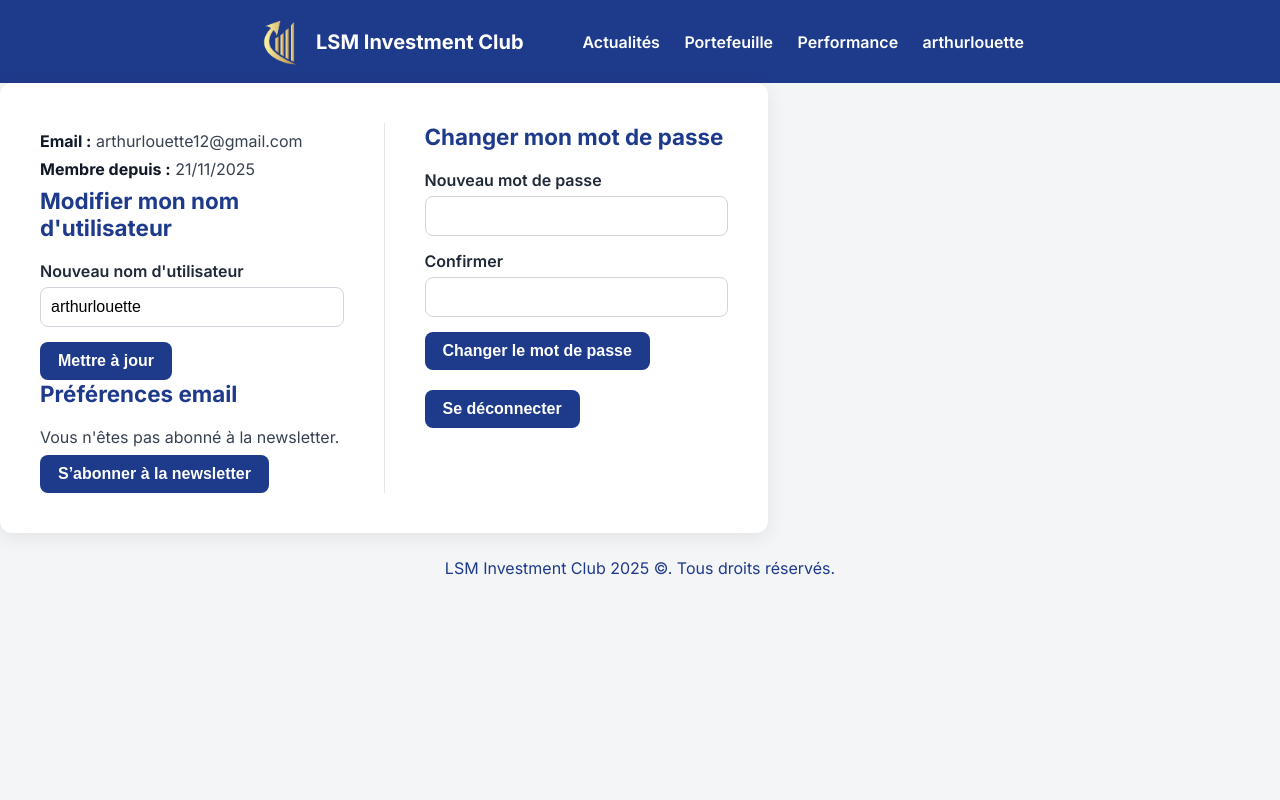
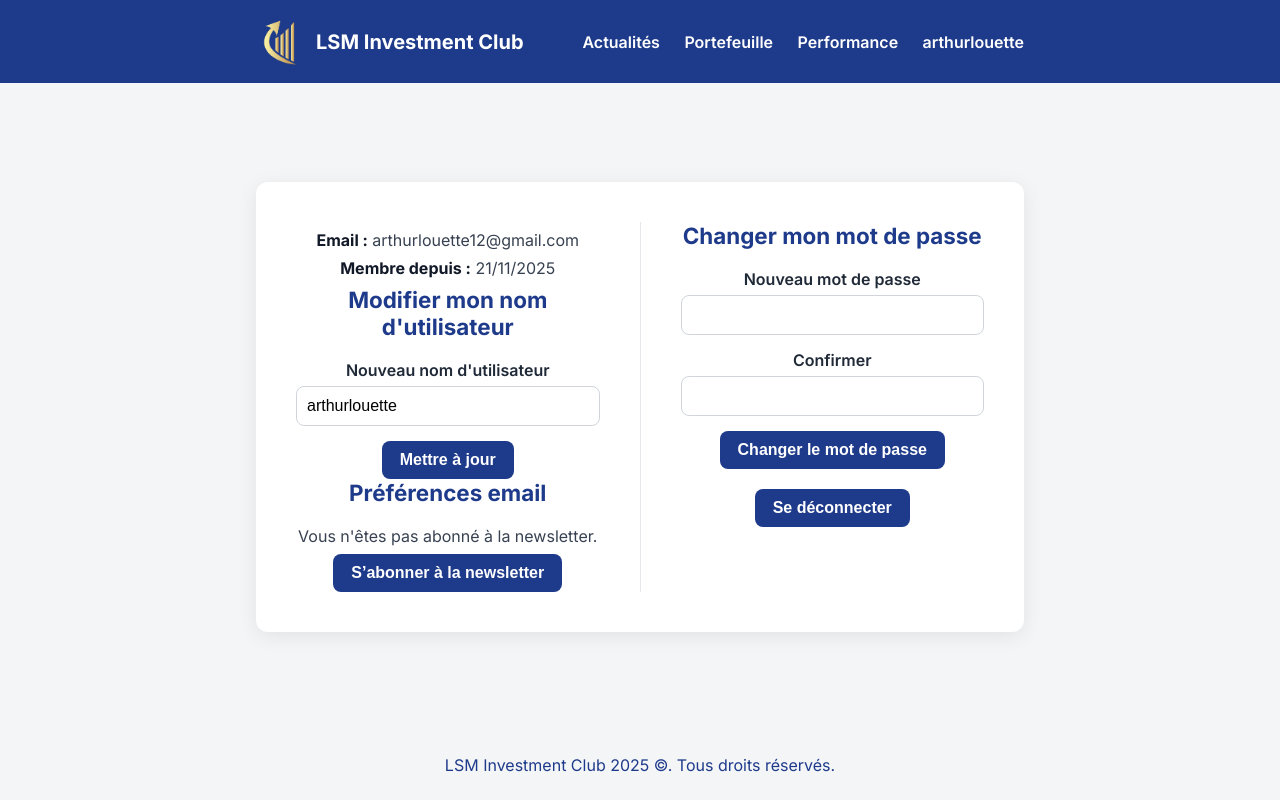
Before and after one commit to Arthvrr/lsmic-dashboard, a Django app: page /profile/ in a window 1280 px wide. Run offline with Django 5.2, Linux system fonts and the light colour scheme; a user stored in the database is signed in; data comes from the database, SQL or seed files in the repository; both versions use the stored data as it was after the commit.

Commit message:
centered main tag

```diff
--- a/lsm_investment/main/static/style.css
+++ b/lsm_investment/main/static/style.css
@@ -1,4 +1,5 @@
-body {
+html, body {
+    height: 100%;
     margin: 0;
     padding: 0;
     font-family: 'Inter', sans-serif;
@@ -6,6 +7,14 @@ body {
     color: #1f2937;
 }
 
+/* Make body a column flex container so <main> can take remaining space */
+body {
+    display: flex;
+    flex-direction: column;
+    min-height: 100vh;
+}
+
+/* Header */
 header {
     display: flex;
     justify-content: space-between;
@@ -15,6 +24,7 @@ header {
     color: white;
 }
 
+/* Header left / right */
 .header-left {
     display: flex;
     align-items: center;
@@ -29,7 +39,7 @@ header {
 .header-left a {
     font-size: 1.25rem;
     margin: 0;
-    color:white;
+    color: white;
     font-weight: bolder;
     text-decoration: none;
 }
@@ -46,6 +56,32 @@ header {
     text-decoration: underline;
 }
 
+/* MAIN: take remaining space and center its content vertically + horizontally */
+main {
+    /* main grows to fill the space between header and footer */
+    flex: 1;
+    display: flex;
+    flex-direction: column;
+    align-items: center;       /* horizontal centering of children */
+    justify-content: center;   /* vertical centering of children */
+    text-align: center;
+    padding: 30px 0;           /* breathing room above/below */
+    box-sizing: border-box;
+}
+
+/* Backwards compatibility: if you used .container/.main-container */
+.container,
+.main-container {
+    width: 100%;
+    display: flex;
+    align-items: center;
+    justify-content: center;
+    padding: 20px;
+    box-sizing: border-box;
+    /* don't force min-height here — main handles centering */
+}
+
+/* Cards (profile / performance) — keep them 60% width as requested */
 .profile-card,
 .performance-card {
     width: 60%;
@@ -60,16 +96,19 @@ header {
     box-sizing: border-box;
 }
 
+/* For the performance card we keep column layout */
 .performance-card {
     flex-direction: column;
     text-align: center;
 }
 
+/* Two-column helper used in profile */
 .left,
 .right {
     flex: 1;
 }
 
+/* visual separator for right column */
 .right {
     border-left: 1px solid #e5e7eb;
     padding-left: 40px;
@@ -105,7 +144,7 @@ label {
     color: #1f2937;
 }
 
-input {
+input, textarea {
     width: 100%;
     padding: 10px;
     border-radius: 8px;
@@ -116,6 +155,7 @@ input {
     box-sizing: border-box;
 }
 
+/* Buttons */
 button {
     background-color: #1E3A8A;
     color: white;
@@ -181,14 +221,7 @@ td img {
     vertical-align: middle;
 }
 
-main {
-    display: flex;
-    flex-direction: column;
-    align-items: center;
-    text-align: center;
-    padding-top: 30px;
-}
-
+/* Portfolio title */
 .portfolio-title {
     text-align: center;
     margin: 30px 0;
@@ -197,13 +230,7 @@ main {
     font-weight: 700;
 }
 
-footer {
-    color:#1E3A8A;
-    text-align: center;
-    padding: 25px;
-}
-
-
+/* Charts layout (used in portfolio.html) */
 .charts-container {
     display: flex;
     flex-direction: column;
@@ -215,7 +242,6 @@ footer {
 
 .chart-card {
     width: 57%;
-    /* max-width: 1200px; */
     height: 400px;
     padding: 20px;
     background: white;
@@ -230,13 +256,17 @@ footer {
     height: 100% !important;
 }
 
+/* Footer */
+footer {
+    color:#1E3A8A;
+    text-align: center;
+    padding: 25px;
+}
 
+/* Responsive tweaks */
+@media (max-width: 900px) {
+    header { padding: 15px 10%; }
 
-
-
-
-/* Responsive */
-@media (max-width: 900px) {
     .profile-card,
     .performance-card {
         width: 90%;
@@ -248,9 +278,7 @@ footer {
         padding-left: 0;
     }
 
-    header {
-        padding: 15px 10%;
-    }
+    table { width: 90%; }
 
-    table { width: 90%; }
+    .chart-card { width: 95%; height: 300px; }
 }
--- a/lsm_investment/main/templates/performance.html
+++ b/lsm_investment/main/templates/performance.html
@@ -27,7 +27,7 @@
         </div>
     </header>
 
-<div class="main-container">
+<main>
     <div class="performance-card">
         <h1>Performance de {{ user.username }}</h1>
         <p><strong>Montant investi :</strong> {{ invested_amount }} €</p>
@@ -35,7 +35,7 @@
         <p><strong>ROI (€) :</strong> {{ roi_value }} €</p>
         <p><strong>ROI (%) :</strong> {{ roi_percent|floatformat:2 }}%</p>
     </div>
-</div>
+</main>
 
 <footer>
     LSM Investment Club 2025 ©. Tous droits réservés.
--- a/lsm_investment/main/templates/profile.html
+++ b/lsm_investment/main/templates/profile.html
@@ -26,51 +26,8 @@
             {% endif %}
         </div>
     </header>
-    <!-- <div class="container">
-        <div class="profile-card">
 
-            <div class="left">
-
-                <p><strong>Email :</strong> {{ request.user.email }}</p>
-                <p><strong>Membre depuis :</strong> {{ request.user.date_joined|date:"d/m/Y" }}</p>
-
-                <h3>Modifier mon nom d'utilisateur</h3>
-
-                <form method="post">
-                    {% csrf_token %}
-                    <input type="hidden" name="action" value="update_username">
-
-                    <label>Nouveau nom d'utilisateur</label>
-                    <input type="text" name="new_username" value="{{ request.user.username }}" required>
-
-                    <button type="submit">Mettre à jour</button>
-                </form>
-
-            </div>
-
-            <div class="right">
-                <h3>Changer mon mot de passe</h3>
-
-                <form method="post">
-                    {% csrf_token %}
-                    <input type="hidden" name="action" value="change_password">
-
-                    <label>Nouveau mot de passe</label>
-                    <input type="password" name="new_password1" required>
-
-                    <label>Confirmer</label>
-                    <input type="password" name="new_password2" required>
-
-                    <button type="submit">Changer le mot de passe</button>
-                </form>
-            </div>
-
-        </div>
-    </div> -->
-
-
-
-    <div class="container">
+    <main>
         <div class="profile-card">
 
             <!-- COLONNE GAUCHE -->
@@ -126,7 +83,7 @@
             </div>
 
         </div>
-    </div>
+    </main>
 
 
 
```
Also changed, not shown: lsm_investment/db.sqlite3.
